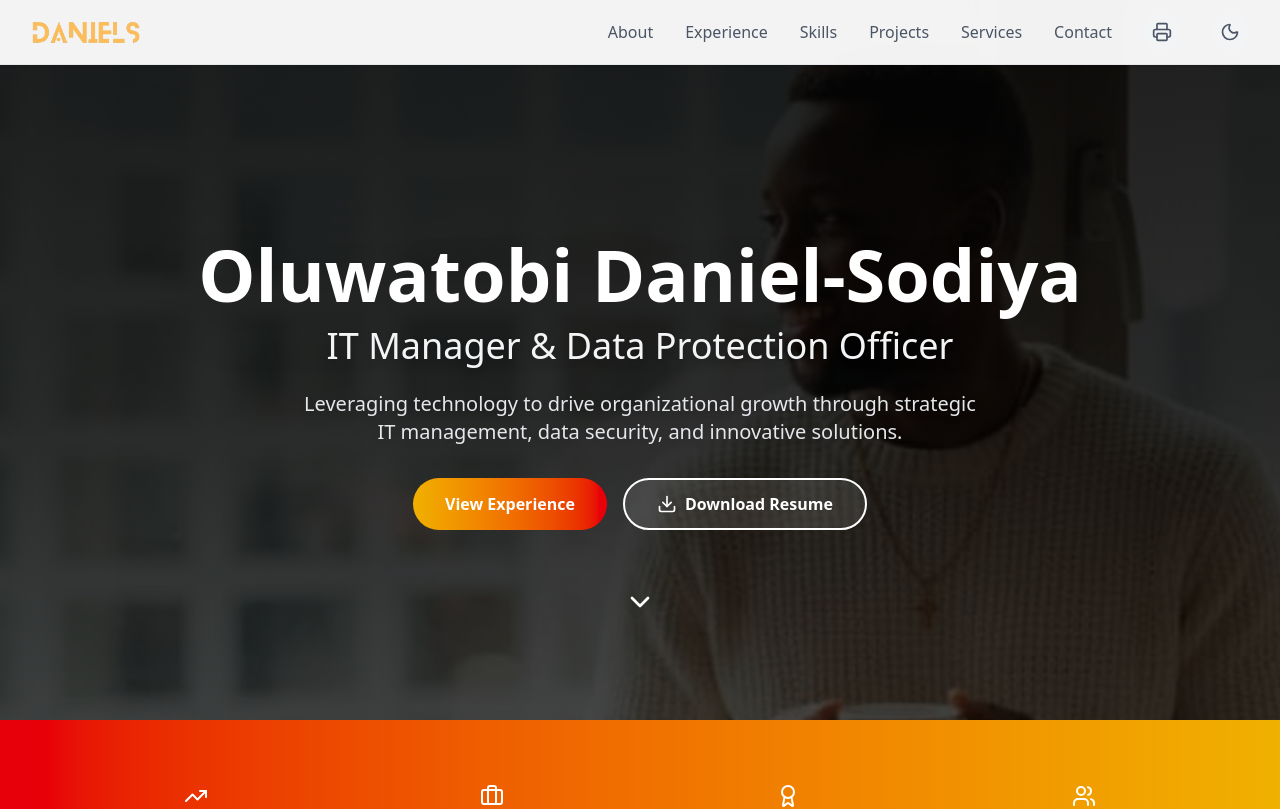
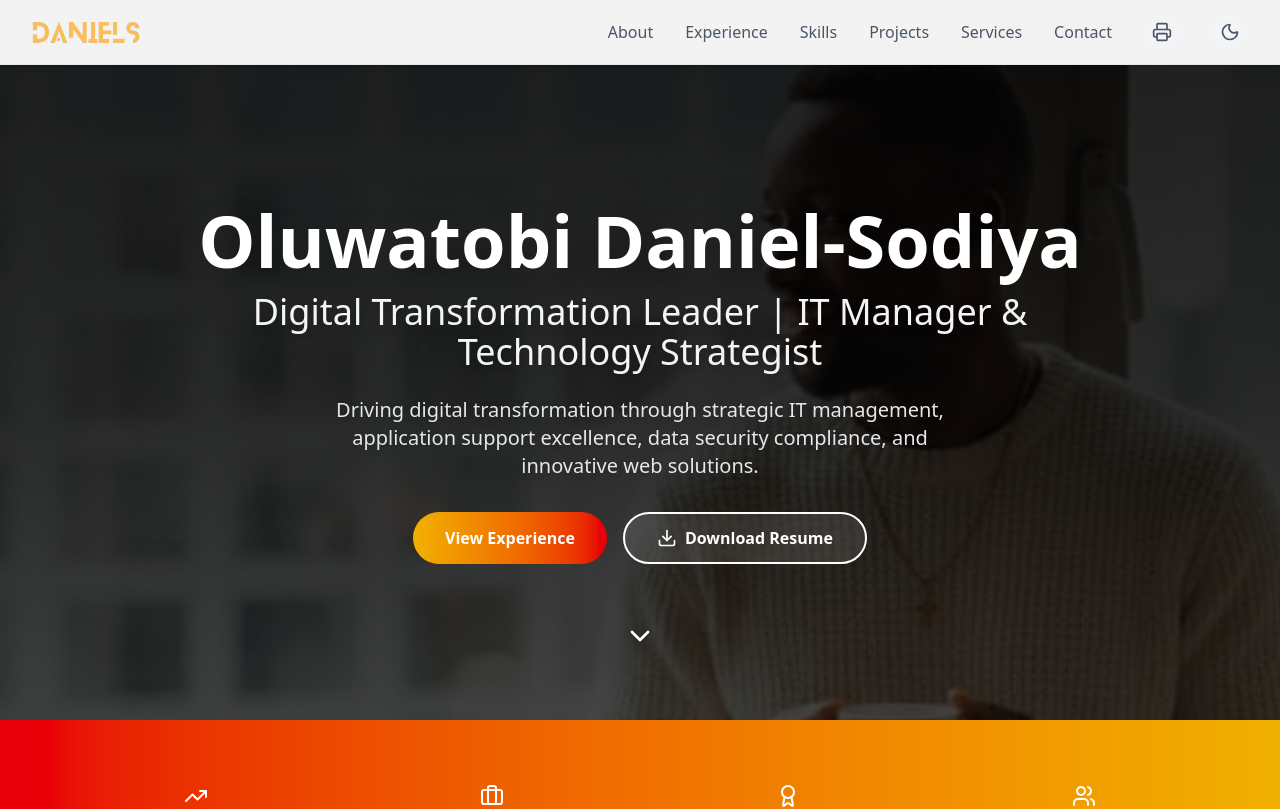
Before and after one commit to towbeedaniels/Oluwatobi, a React (Vite) app: page / in a window 1280 px wide. Shown: the top 809 px of the page. Built offline with nearby package versions, Linux system fonts and the light colour scheme.

Commit message:
Update professional title and summary in App component to reflect role as Digital Transformation Leader and emphasize application support and innovative solutions.

```diff
--- a/src/App.tsx
+++ b/src/App.tsx
@@ -456,10 +456,10 @@ export default function App() {
               Oluwatobi Daniel-Sodiya
             </h1>
             <h2 className="text-2xl sm:text-3xl md:text-4xl text-gray-100 mb-6 drop-shadow-md animate-slide-up">
-              IT Manager & Data Protection Officer
+              Digital Transformation Leader | IT Manager & Technology Strategist
             </h2>
             <p className="text-lg sm:text-xl text-gray-200 mb-8 max-w-2xl mx-auto drop-shadow-md animate-fade-in-delayed">
-              Leveraging technology to drive organizational growth through strategic IT management, data security, and innovative solutions.
+              Driving digital transformation through strategic IT management, application support excellence, data security compliance, and innovative web solutions.
             </p>
             <div className="flex flex-col sm:flex-row gap-4 justify-center animate-fade-in-delayed">
               <button
```
